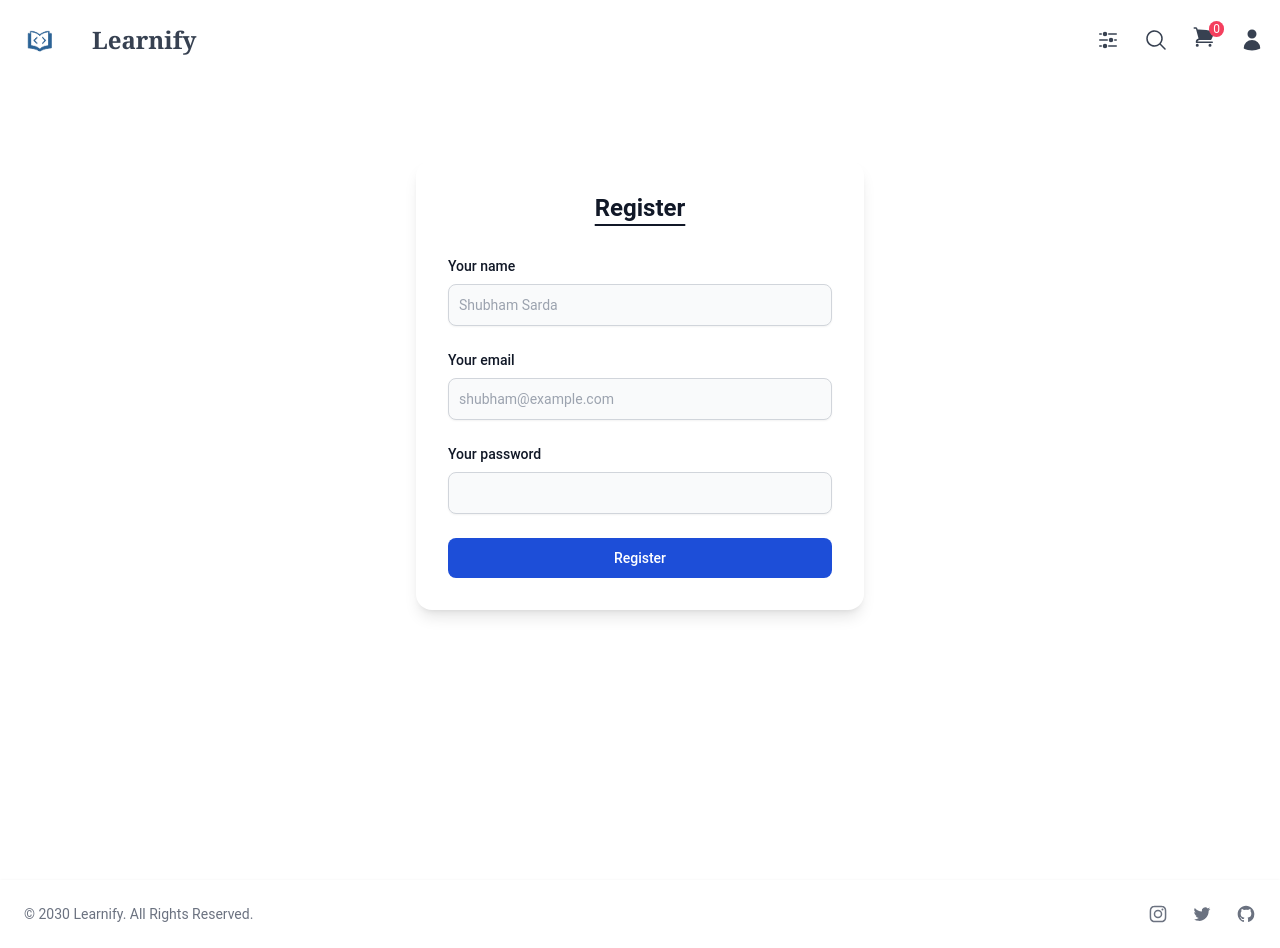
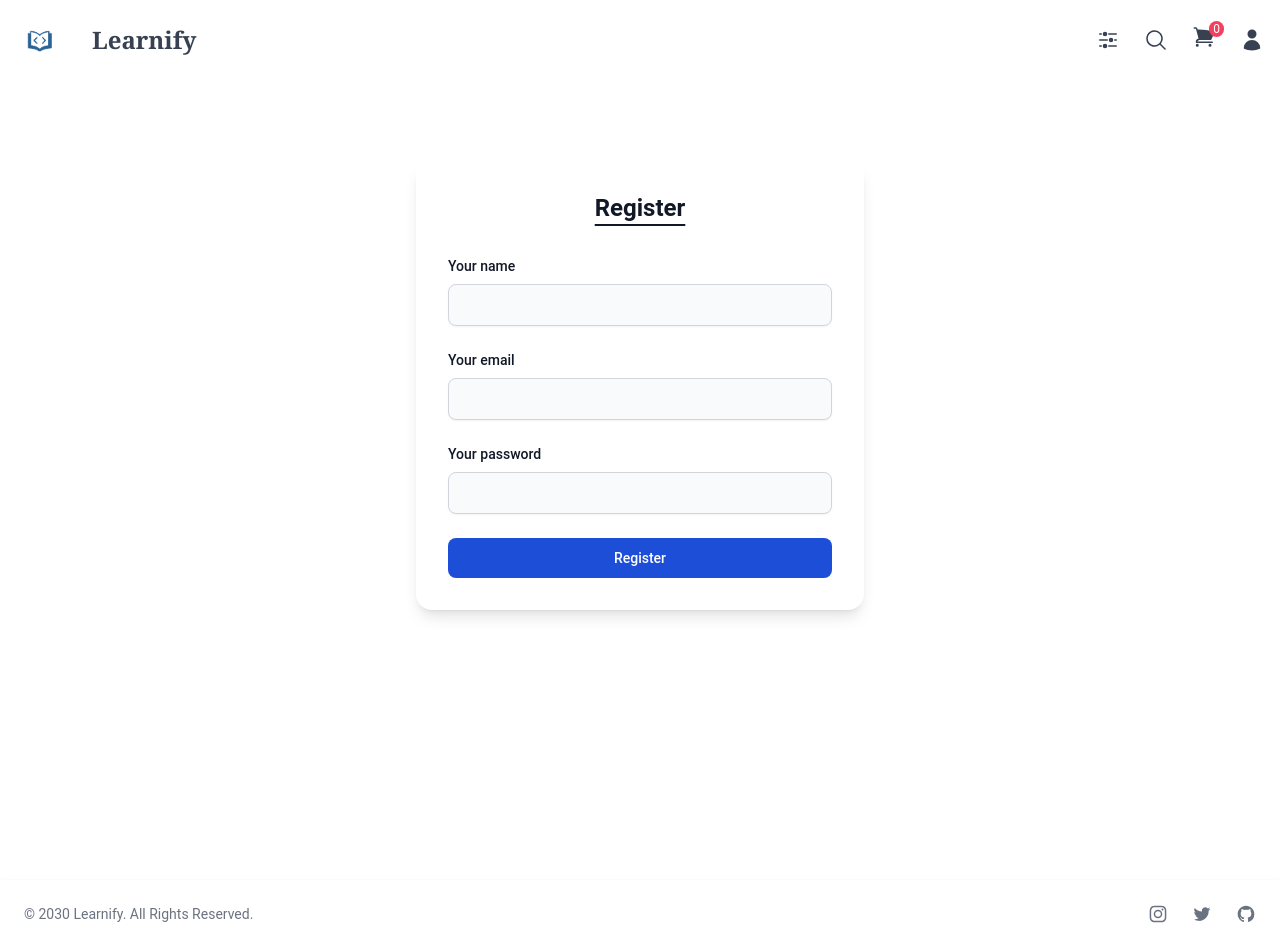
Before and after one commit to VivekDeshmukh98/learnify, a React (Create React App) app: page /register in a window 1280 px wide. Built offline with nearby package versions, Linux system fonts and the light colour scheme.

Commit message:
feat: Clear placeholder text in Login and Register input fields for improved user experience

```diff
--- a/src/pages/Login.js
+++ b/src/pages/Login.js
@@ -47,7 +47,7 @@ export const Login = () => {
               ref={email}
               type="email"
               id="email"
-              placeholder="shubham@example.com"
+              placeholder=""
               required
               autoComplete="off"
               className="bg-gray-50 border border-gray-300 text-gray-900 text-sm
--- a/src/pages/Register.js
+++ b/src/pages/Register.js
@@ -48,7 +48,7 @@ export const Register = () => {
             <input
               type="text"
               id="name"
-              placeholder="Shubham Sarda"
+              placeholder=""
               required
               autoComplete="off"
               className="shadow-sm bg-gray-50 border border-gray-300 text-gray-900 text-sm
@@ -70,7 +70,7 @@ export const Register = () => {
             <input
               type="email"
               id="email"
-              placeholder="shubham@example.com"
+              placeholder=""
               required
               autoComplete="off"
               className="shadow-sm bg-gray-50 border border-gray-300 text-gray-900 text-sm
```
